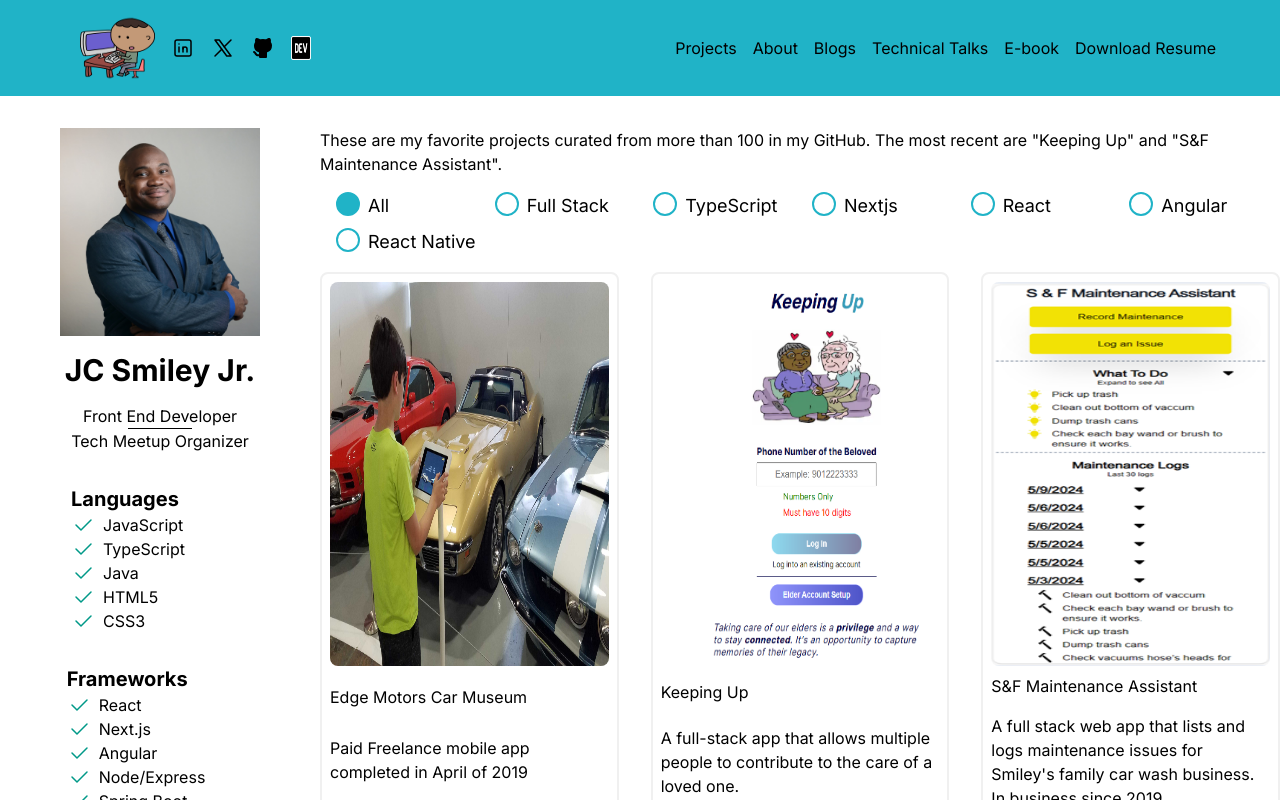
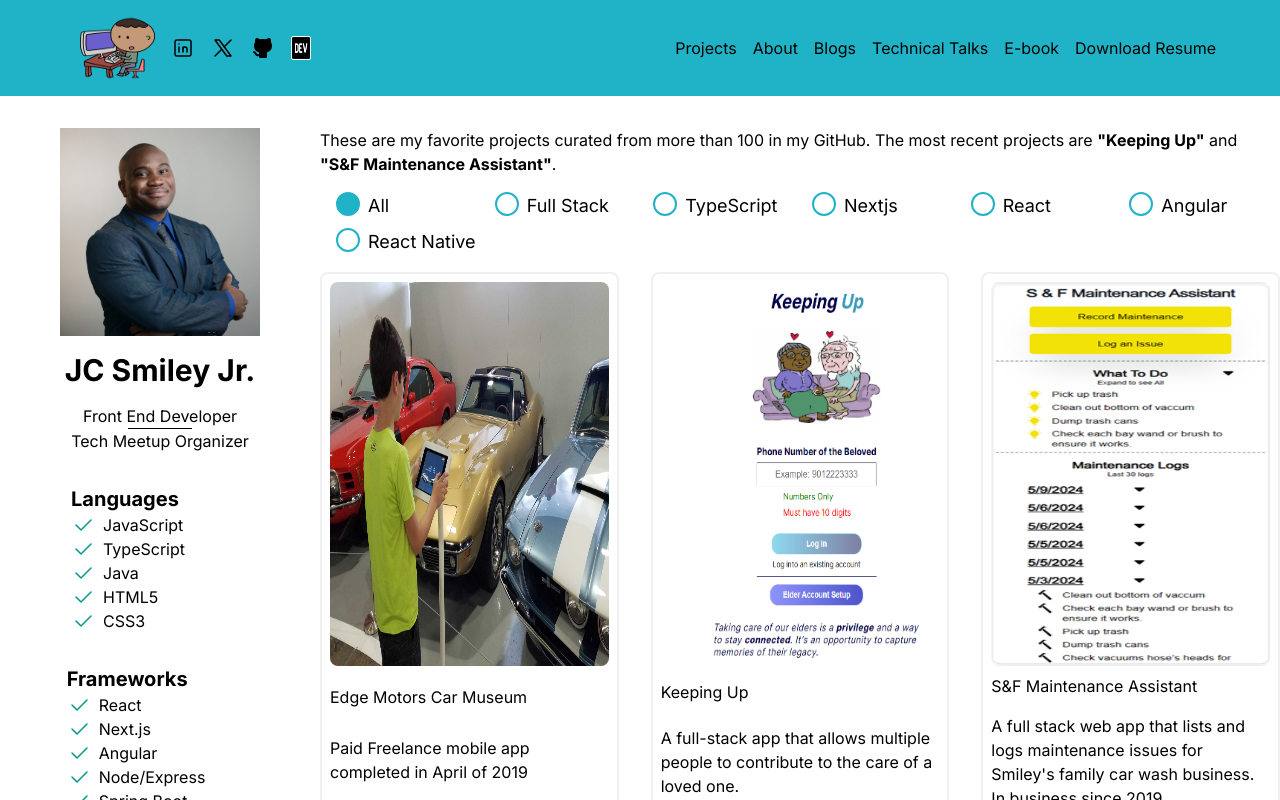
Before and after one commit to jcsmileyjr/portfolio-v4, a Next.js app: page / in a window 1280 px wide. Shown: the top 800 px of the page. Built offline with nearby package versions, Linux system fonts and the light colour scheme.

Commit message:
Bug - Build issue with un-escaped characters on main page

```diff
--- a/src/app/page.tsx
+++ b/src/app/page.tsx
@@ -46,7 +46,7 @@ export default function Home() {
           </div>
         </aside>
         <section className='w-full md:w-3/4'>
-          <p className='m-auto px-2 md:px-0 mb-4'>These are my favorite projects curated from more than 100 in my GitHub. The most recent are "Keeping Up" and "S&F Maintenance Assistant".</p>
+          <p className='m-auto px-2 md:px-0 mb-4'>These are my favorite projects curated from more than 100 in my GitHub. The most recent projects are <span className='font-bold'>&quot;Keeping Up&quot;</span> and <span className='font-bold'>&quot;S&F Maintenance Assistant&quot;</span>.</p>
           {/* Filter Projects*/}
           <div className='grid grid-cols-2 md:grid-cols-3 gap-2 mb-4 md:ml-4 lg:grid-cols-4 xl:grid-cols-6'>
             <div className='flex flex-row justify-center1 ml-10 md:ml-0'>
```
